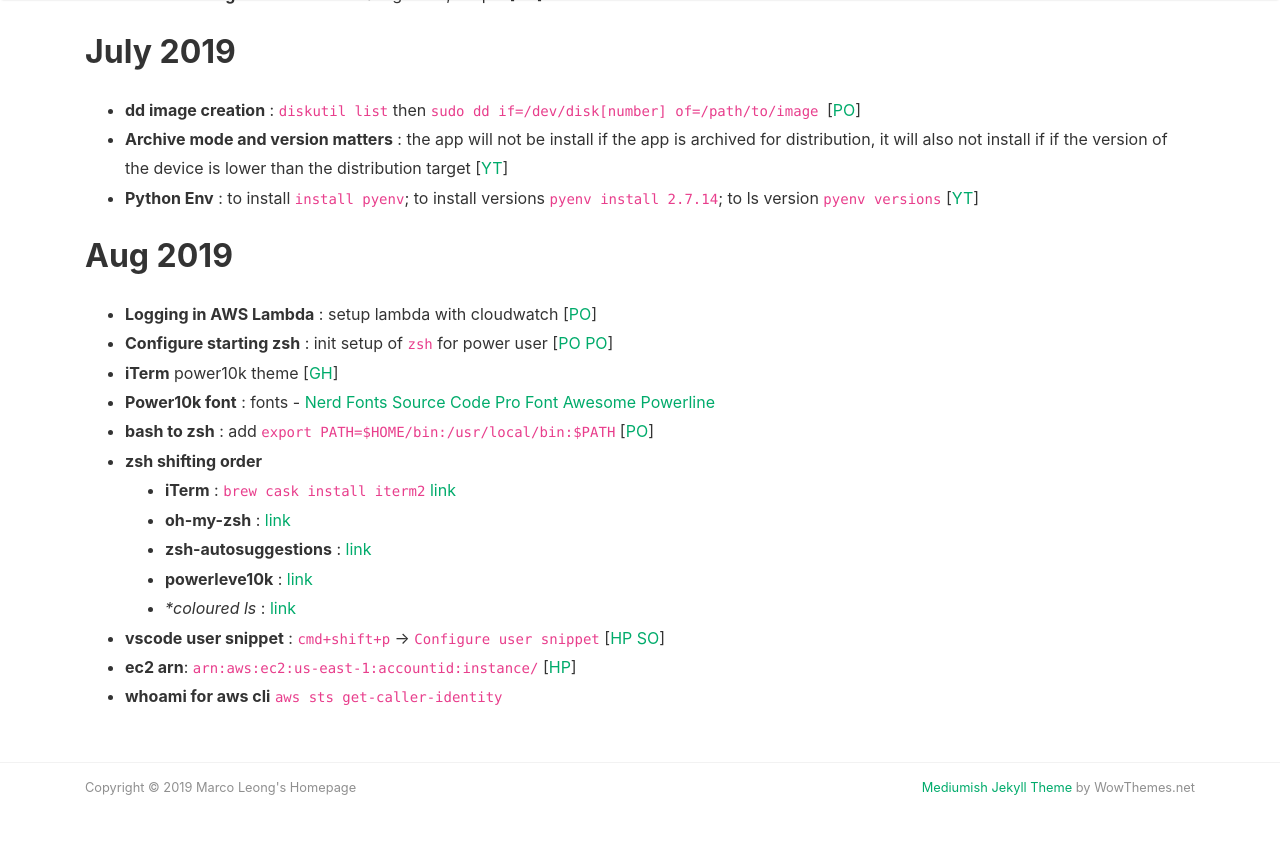
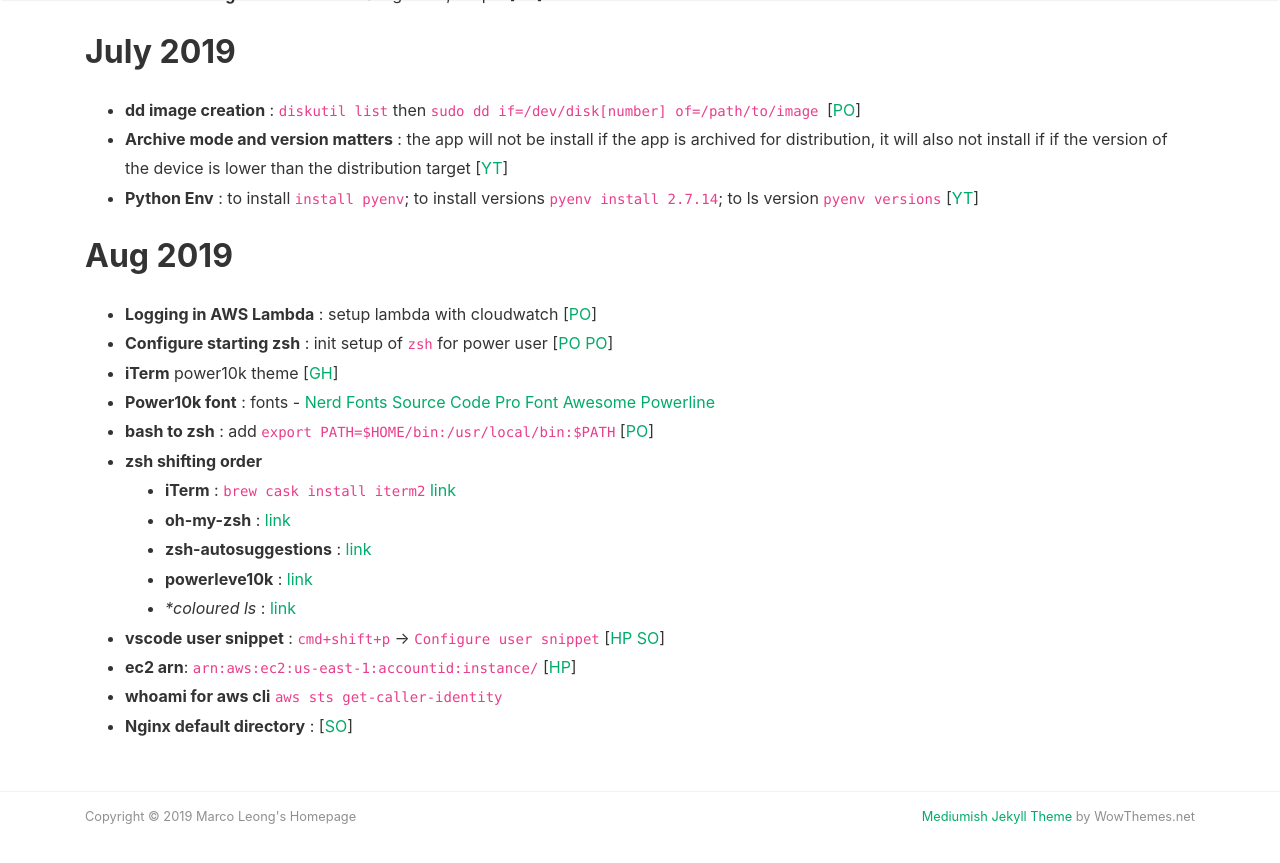
Before and after one commit to MarcoLeongDev/MarcoLeongDev.github.io, a Jekyll site: the page built from journey.md, in a window 1280 px wide and 900 px high, scrolled down 3475 px. Shown: the top 863 px of the window. Built offline with Jekyll 4.4.1, drawn with Linux system fonts in a browser that asks for light colours; nearby versions of some CDN libraries; our own code applies the rules of GitHub Pages for plain Markdown files.

Commit message:
Update journey.md

```diff
--- a/journey.md
+++ b/journey.md
@@ -112,6 +112,7 @@
 - **vscode user snippet** : `cmd+shift+p` -> `Configure user snippet` [[HP](https://code.visualstudio.com/docs/editor/userdefinedsnippets) [SO](https://stackoverflow.com/questions/2392766/multiline-strings-in-json)]
 - **ec2 arn**: `arn:aws:ec2:us-east-1:accountid:instance/` [[HP](https://aws.amazon.com/blogs/security/demystifying-ec2-resource-level-permissions/)]
 - **whoami for aws cli** `aws sts get-caller-identity`
+- **Nginx default directory** : [[SO](https://stackoverflow.com/questions/10674867/nginx-default-public-www-location)]
 
 
 
```
